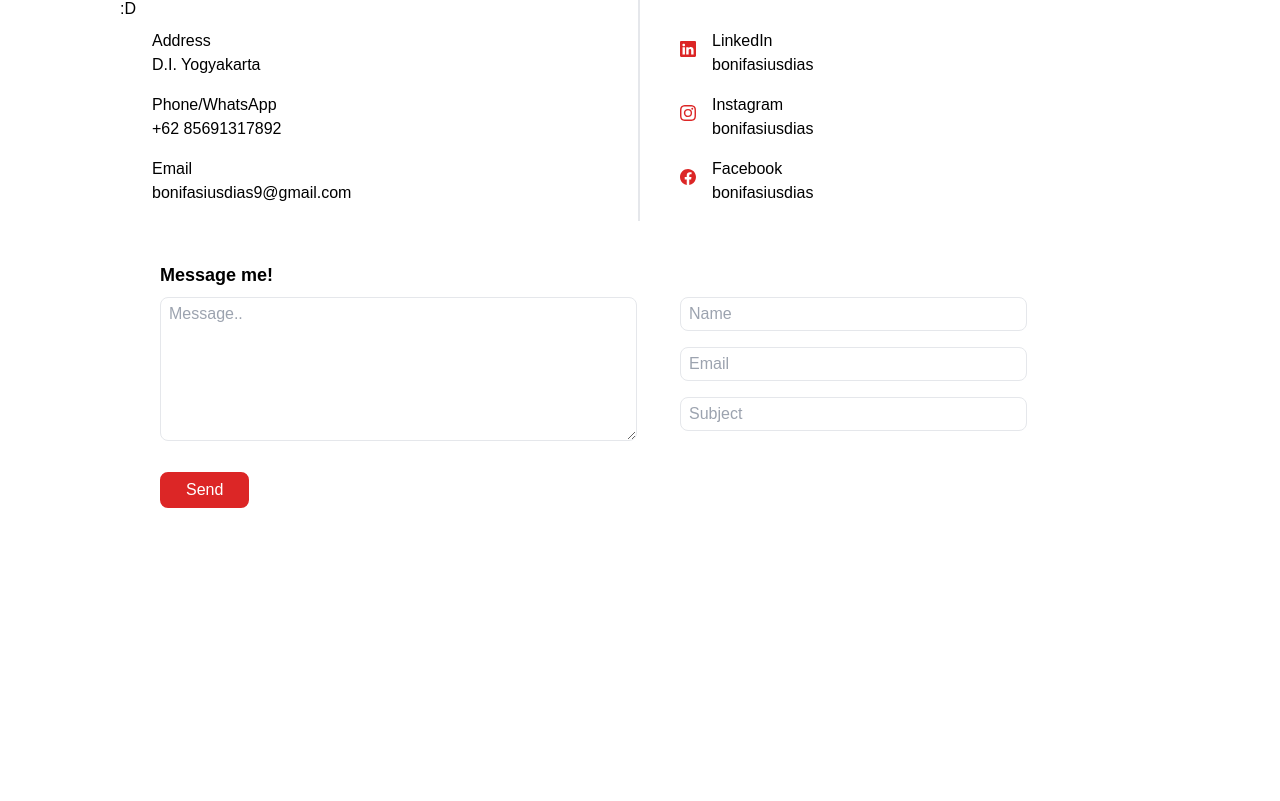
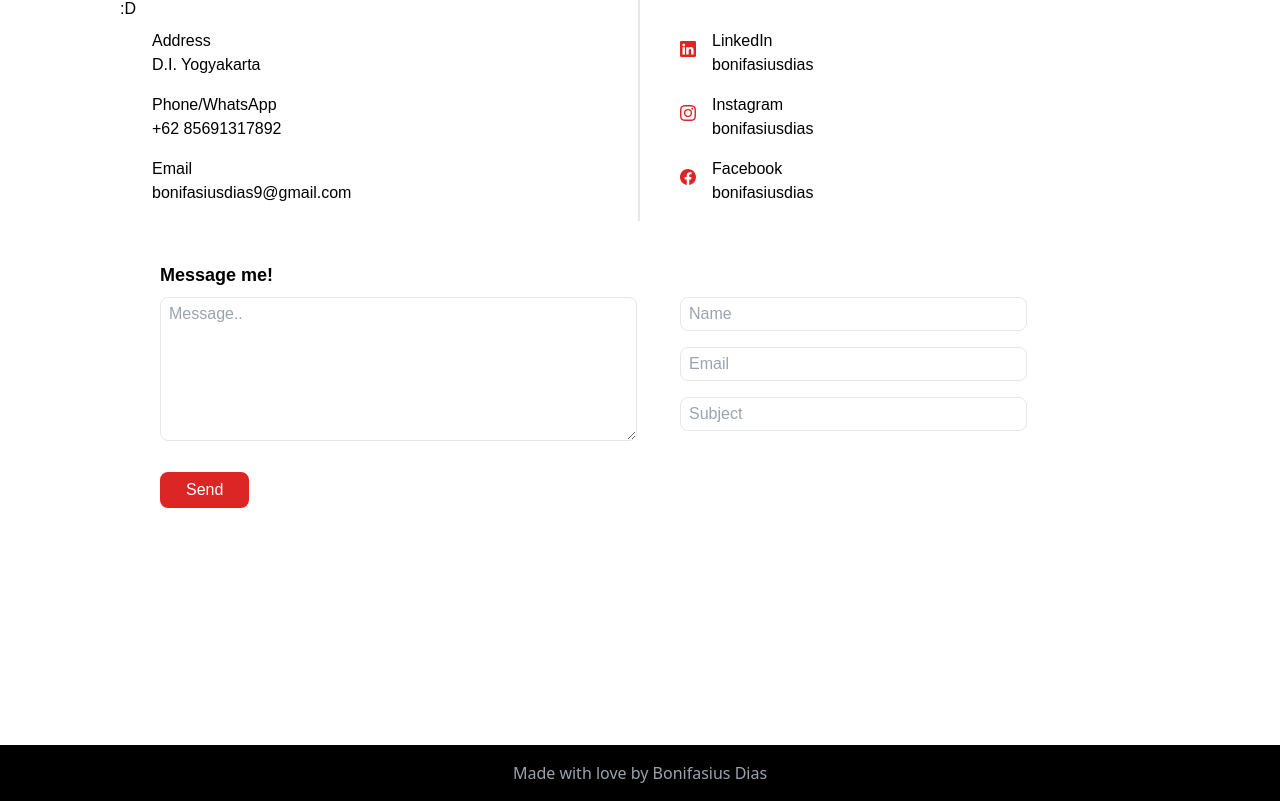
Before and after one commit to BonifasiusDias/PortfolioWebsiteReact, a React (Create React App) app: page / in a window 1280 px wide. Shown: the part 2615-3416 px from the top of the page. Before the commit the page ends 3360 px from the top, so only its background shows below. Built offline with nearby package versions, Linux system fonts and the light colour scheme; some icons are missing.

Commit message:
add Footer

```diff
--- a/src/Components/Footer/Footer.jsx
+++ b/src/Components/Footer/Footer.jsx
@@ -1,7 +1,13 @@
 import React from "react";
 
 const Footer = () => {
-  return <div></div>;
+  return (
+    <div className="flex flex-col items-center  w-full h-14 bg-black">
+      <h1 className="text-gray-400 my-auto">
+        Made with love by Bonifasius Dias
+      </h1>
+    </div>
+  );
 };
 
 export default Footer;
```
